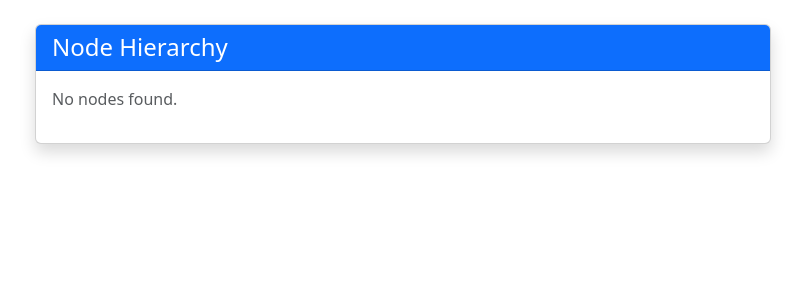
After one commit to douglasgreen/freshwiki, a PHP site: template resources/templates/node.html.twig in a window 1280 px wide. The commit adds this page. Shown: the top 300 px of the page, without its empty margins (47-852 px from the left). Run offline with PHP 8.4, Linux system fonts and the light colour scheme; the template is opened without the code that fills it, so the values that code supplies are empty; some libraries are stand-ins or nearby versions.

Commit message:
feat: add node management page with hierarchy view and admin controls
Co-authored-by: cecli (openrouter/z-ai/glm-5)

```diff
--- /dev/null
+++ b/resources/templates/node.html.twig
@@ -0,0 +1,89 @@
+{% extends 'base.html.twig' %}
+
+{% macro renderNodeTree(nodes, is_admin) %}
+  <ul class="list-unstyled">
+    {% for node in nodes %}
+      <li>
+        <div class="d-flex align-items-center mb-2">
+          <span class="me-2">{{ node.name }}</span>
+          <small class="text-muted">(ID: {{ node.node_id }})</small>
+          {% if is_admin %}
+            <form method="POST" action="?action=node_delete" class="ms-auto d-inline" onsubmit="return confirm('Delete this node?');">
+              <input type="hidden" name="node_id" value="{{ node.node_id }}">
+              <button type="submit" class="btn btn-sm btn-outline-danger">Delete</button>
+            </form>
+          {% endif %}
+        </div>
+        {% if node.children is not empty %}
+          <div class="ms-4">
+            {{ _self.renderNodeTree(node.children, is_admin) }}
+          </div>
+        {% endif %}
+      </li>
+    {% endfor %}
+  </ul>
+{% endmacro %}
+
+{% macro renderNodeOptions(nodes, level = 0) %}
+  {% for node in nodes %}
+    <option value="{{ node.node_id }}">
+      {% for i in 1..level %}—{% endfor %} {{ node.name }}
+    </option>
+    {% if node.children is not empty %}
+      {{ _self.renderNodeOptions(node.children, level + 1) }}
+    {% endif %}
+  {% endfor %}
+{% endmacro %}
+
+{% block title %}
+  Node Management - FreshWiki
+{% endblock %}
+
+{% block content %}
+  <div class="row">
+    <div class="col-md-8">
+      <div class="card shadow">
+        <div class="card-header bg-primary text-white">
+          <h4 class="mb-0">Node Hierarchy</h4>
+        </div>
+        <div class="card-body">
+          {% if nodes is empty %}
+            <p class="text-muted">No nodes found.</p>
+          {% else %}
+            {{ _self.renderNodeTree(nodes, is_admin) }}
+          {% endif %}
+        </div>
+      </div>
+    </div>
+
+    {% if is_admin %}
+    <div class="col-md-4">
+      <div class="card shadow">
+        <div class="card-header bg-success text-white">
+          <h5 class="mb-0">Create Node</h5>
+        </div>
+        <div class="card-body">
+          <form method="POST" action="?action=node_create">
+            <div class="mb-3">
+              <label for="name" class="form-label">Name</label>
+              <input type="text" class="form-control" id="name" name="name" required maxlength="255">
+            </div>
+            <div class="mb-3">
+              <label for="parent_id" class="form-label">Parent Node</label>
+              <select class="form-select" id="parent_id" name="parent_id">
+                <option value="">None (Root)</option>
+                {{ _self.renderNodeOptions(nodes) }}
+              </select>
+            </div>
+            <div class="mb-3">
+              <label for="sort_order" class="form-label">Sort Order</label>
+              <input type="number" class="form-control" id="sort_order" name="sort_order" value="0">
+            </div>
+            <button type="submit" class="btn btn-success w-100">Create Node</button>
+          </form>
+        </div>
+      </div>
+    </div>
+    {% endif %}
+  </div>
+{% endblock %}
--- a/resources/templates/welcome.html.twig
+++ b/resources/templates/welcome.html.twig
@@ -14,7 +14,10 @@
         <div class="card-body">
           <p class="lead">Hello, {{ username }}!</p>
           <p>You are now logged in. This is a placeholder welcome page.</p>
-          <a href="?action=logout" class="btn btn-outline-primary">Logout</a>
+          <div class="d-flex gap-2">
+            <a href="?action=node" class="btn btn-primary">Node Management</a>
+            <a href="?action=logout" class="btn btn-outline-primary">Logout</a>
+          </div>
         </div>
       </div>
     </div>
```
Also changed, not shown: index.php (+32 -1 lines), src/Controller/NodeController.php (added, +107 -0 lines).
